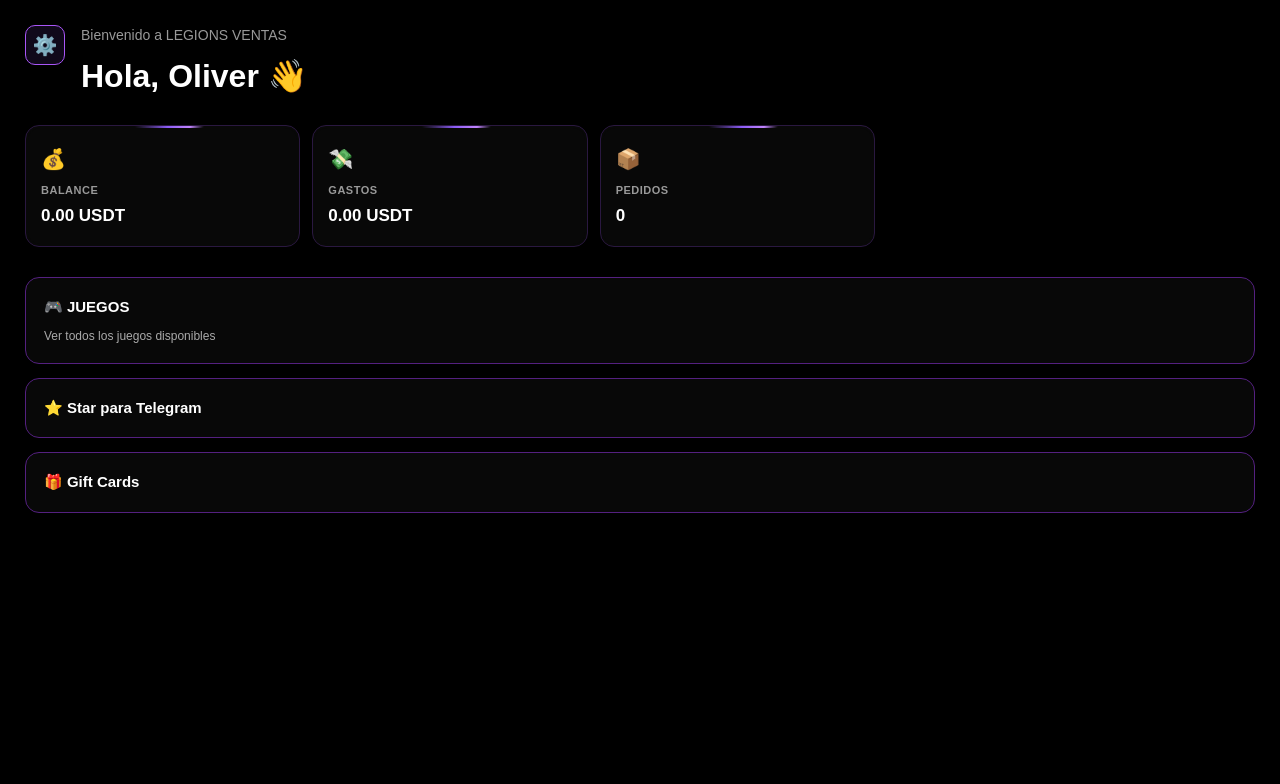
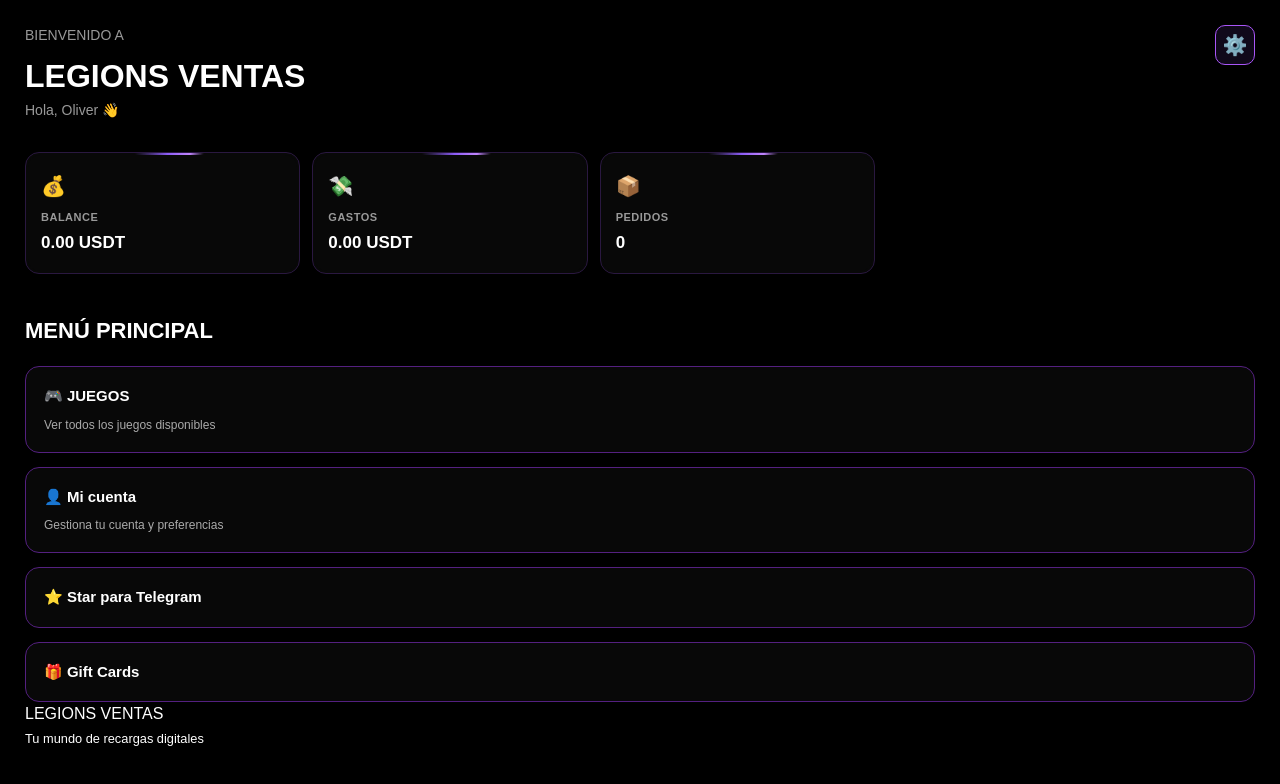
Before and after one commit to juliocesarblancomedina08-tech/Recargas-de-diamantes, a Next.js app: page /dashboard in a window 1280 px wide. Shown: the top 784 px of the page. Built offline with nearby package versions, Linux system fonts and the light colour scheme.

Commit message:
Enhance DashboardPage with routing and layout updates
Refactor dashboard layout and add routing functionality.

```diff
--- a/app/dashboard/page.tsx
+++ b/app/dashboard/page.tsx
@@ -1,8 +1,11 @@
+
 "use client";
 
 import { useState } from "react";
+import { useRouter } from "next/navigation";
 
 export default function DashboardPage() {
+  const router = useRouter();
   const [showGames, setShowGames] = useState(false);
 
   const games = [
@@ -21,18 +24,22 @@
   return (
     <main className="dashboard-page">
       <header className="dashboard-header">
+        <div>
+          <p>BIENVENIDO A</p>
+          <h1>
+            LEGIONS <span>VENTAS</span>
+          </h1>
+          <p>Hola, Oliver 👋</p>
+        </div>
+
         <button
           className="settings-button"
           type="button"
           aria-label="Configuración"
+          onClick={() => router.push("/settings")}
         >
           ⚙️
         </button>
-
-    <div>
-      <p>Bienvenido a LEGIONS VENTAS</p>
-      <h1>Hola, Oliver 👋</h1>
-    </div>
       </header>
 
       <section className="dashboard-stats">
@@ -57,16 +64,27 @@
 
       {!showGames ? (
         <section className="dashboard-menu">
+          <h2>MENÚ PRINCIPAL</h2>
+
           <button
             className="menu-card"
             type="button"
             onClick={() => setShowGames(true)}
           >
-        🎮 JUEGOS
+            <span>🎮 JUEGOS</span>
             <p>Ver todos los juegos disponibles</p>
           </button>
 
           <div className="dashboard-extra-menu">
+            <button
+              className="menu-card"
+              type="button"
+              onClick={() => router.push("/settings")}
+            >
+              👤 Mi cuenta
+              <p>Gestiona tu cuenta y preferencias</p>
+            </button>
+
             <button className="menu-card" type="button">
               ⭐ Star para Telegram
             </button>
@@ -90,14 +108,22 @@
 
           <div className="menu-grid">
             {games.map((game) => (
-          <button className="menu-card" key={game.name} type="button">
+              <button
+                className="menu-card"
+                key={game.name}
+                type="button"
+              >
                 {game.icon} {game.name}
               </button>
             ))}
           </div>
         </section>
       )}
+
+      <footer className="dashboard-footer">
+        <p>LEGIONS VENTAS</p>
+        <small>Tu mundo de recargas digitales</small>
+      </footer>
     </main>
-
   );
 }
```
Lines whose indentation alone changed are shown as unchanged.
